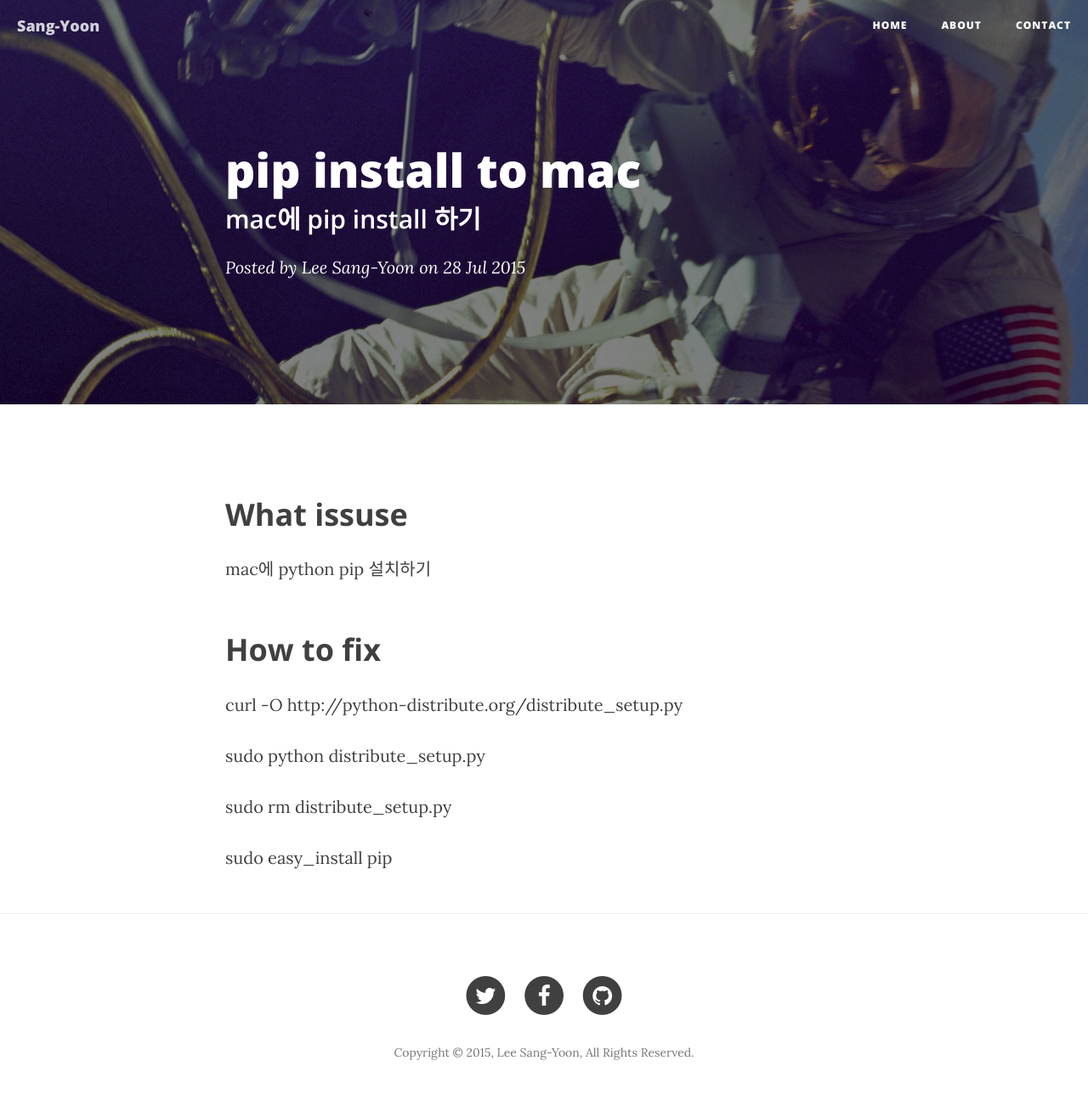
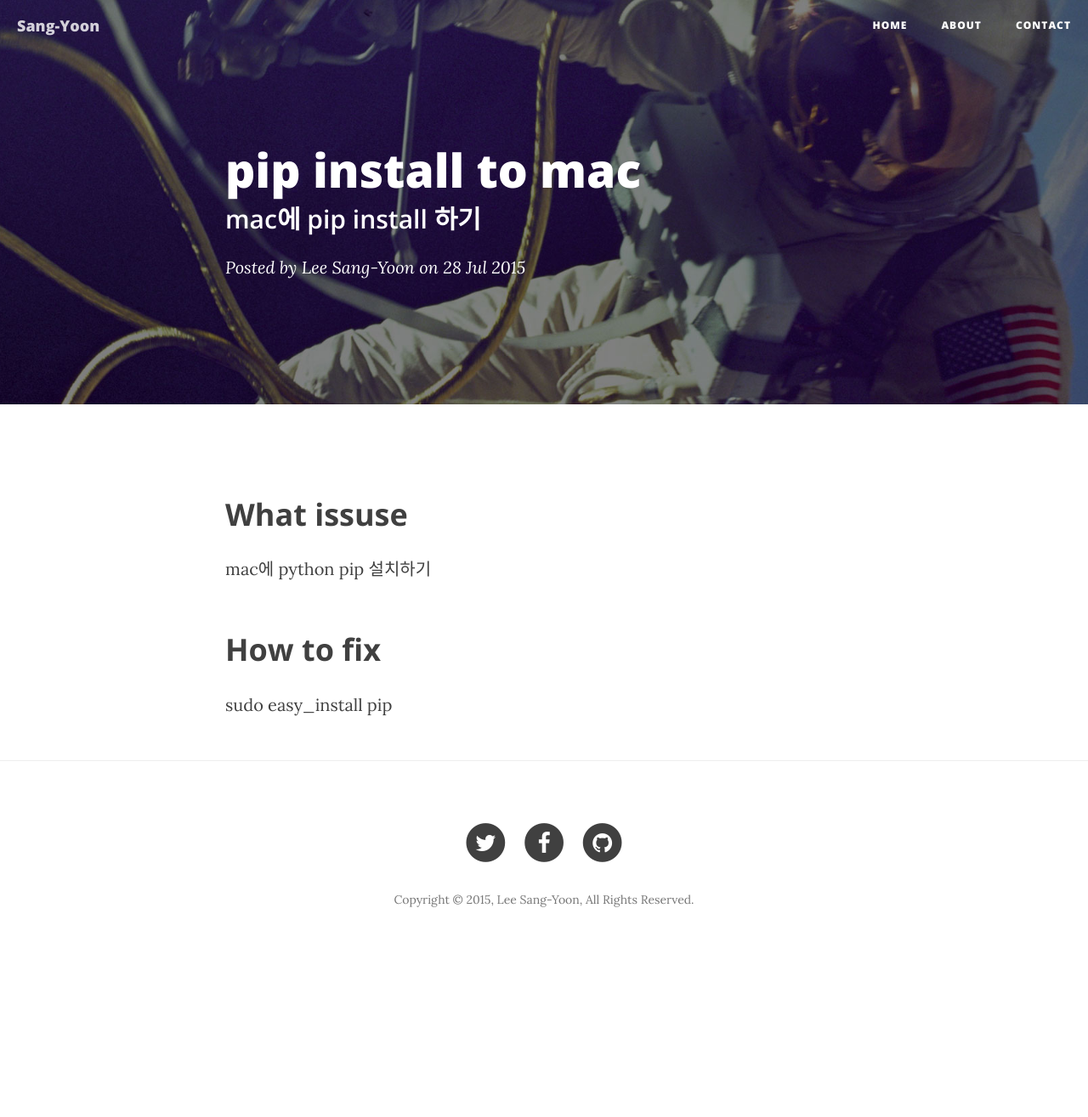
Before and after one commit to pinetree408/pinetree408.github.io, a Jekyll site: the page built from _posts/2015-07-28-pip-install-to-mac.html, in a window 1280 px wide. Shown: the whole page at 85% size. Built offline with Jekyll 4.4.1, drawn with Linux system fonts in a browser that asks for light colours; nearby versions of some CDN libraries; after the commit the page ends 1135 px from its top, so only the background shows below that.

Commit message:
fix 2015-07-28 posting

```diff
--- a/_posts/2015-07-28-pip-install-to-mac.html
+++ b/_posts/2015-07-28-pip-install-to-mac.html
@@ -10,10 +10,4 @@ subtitle: mac에 pip install 하기
 
 <h2 class="section-heading">How to fix</h2>
 
-<p>curl -O http://python-distribute.org/distribute_setup.py</p>
-
-<p>sudo python distribute_setup.py</p>
-
-<p>sudo rm distribute_setup.py</p>
-
 <p>sudo easy_install pip</p>
```
